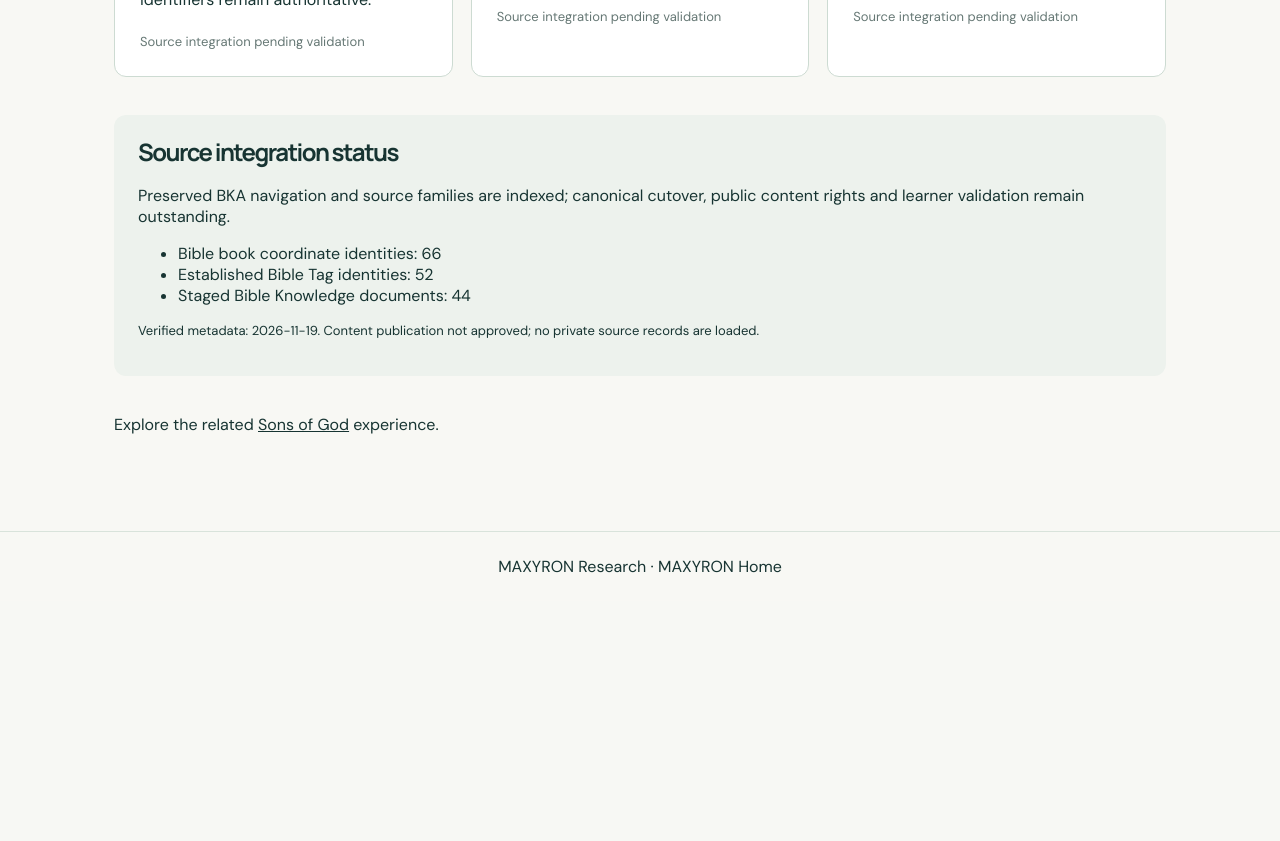
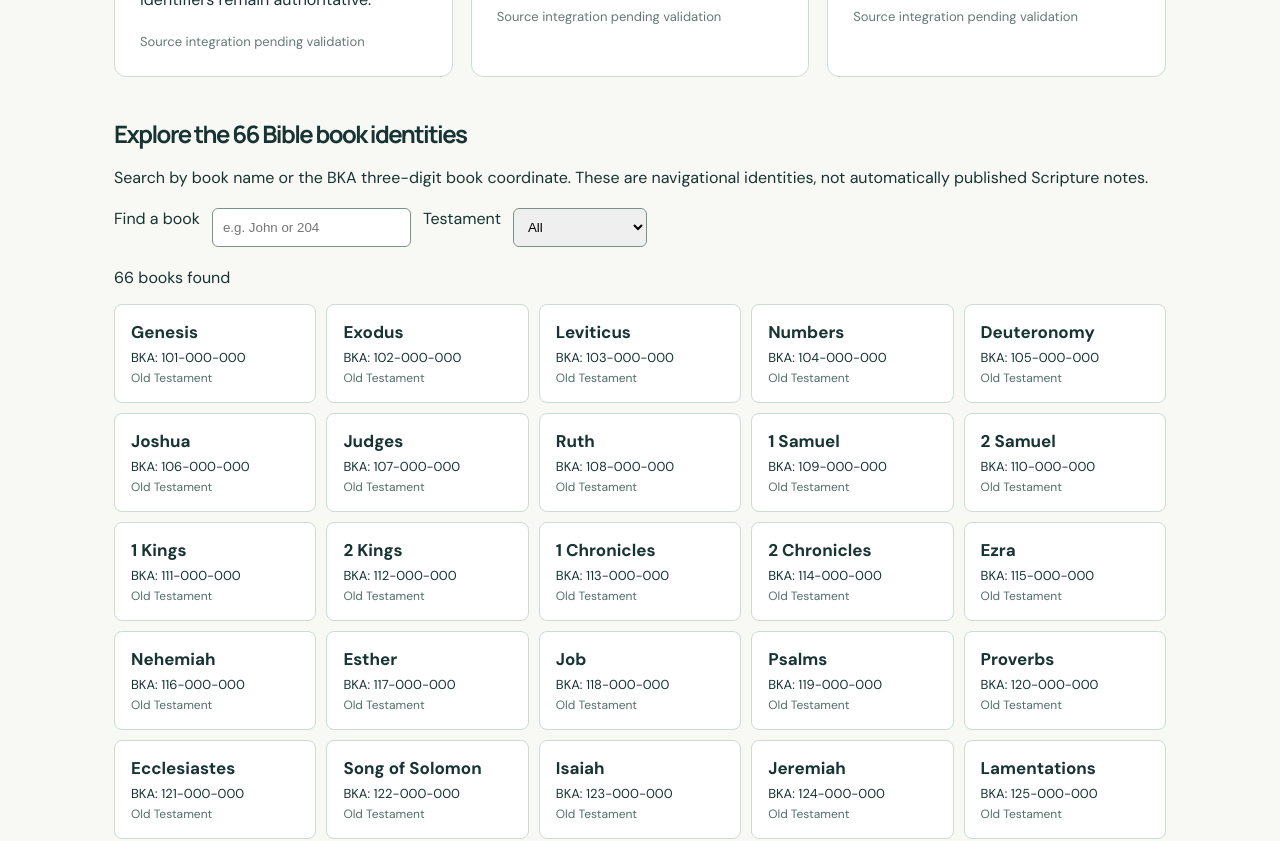
Before and after one commit to Odogwo/maxyron-website, a Next.js app: page /spiritual-consciousness/bible in a window 1280 px wide. Shown: the part 900-1741 px from the top of the page. Before the commit the page ends 1501 px from the top, so only its background shows below. Built offline with nearby package versions, Linux system fonts and the light colour scheme.

Commit message:
feat(bible): mount interactive book explorer in Bible Knowledge experience

```diff
--- a/app/spiritual-consciousness/bible/page.tsx
+++ b/app/spiritual-consciousness/bible/page.tsx
@@ -1,6 +1,7 @@
 import Link from 'next/link';
 import type { Metadata } from 'next';
 import { spiritualSourceStatus } from '../../../lib/spiritual-consciousness/source-status';
+import BibleBookExplorer from './book-explorer';
 
 export const metadata: Metadata = {
   title: 'Bible Knowledge | Spiritual Consciousness | MAXYRON',
@@ -31,6 +32,7 @@ export default function BiblePage() {
         <span style={{ color: '#667875', fontSize: 13 }}>Source integration pending validation</span>
       </article>)}
     </section>
+    <BibleBookExplorer />
     <aside aria-label="Knowledge source integration status" style={{ marginTop: 38, padding: 24, background: "#edf2ed", borderRadius: 12 }}><h2 style={{ marginTop: 0 }}>Source integration status</h2><p>{source.summary}</p><ul>{source.metrics.map(item => <li key={item.label}>{item.label}: {item.value}</li>)}</ul><p style={{ fontSize: 13 }}>Verified metadata: {source.verifiedAt}. Content publication not approved; no private source records are loaded.</p></aside>
     <p style={{ marginTop: 38 }}>Explore the related <Link href="/spiritual-consciousness/sons-of-god" style={{ textDecoration: 'underline' }}>Sons of God</Link> experience.</p>
   </main>;
```
